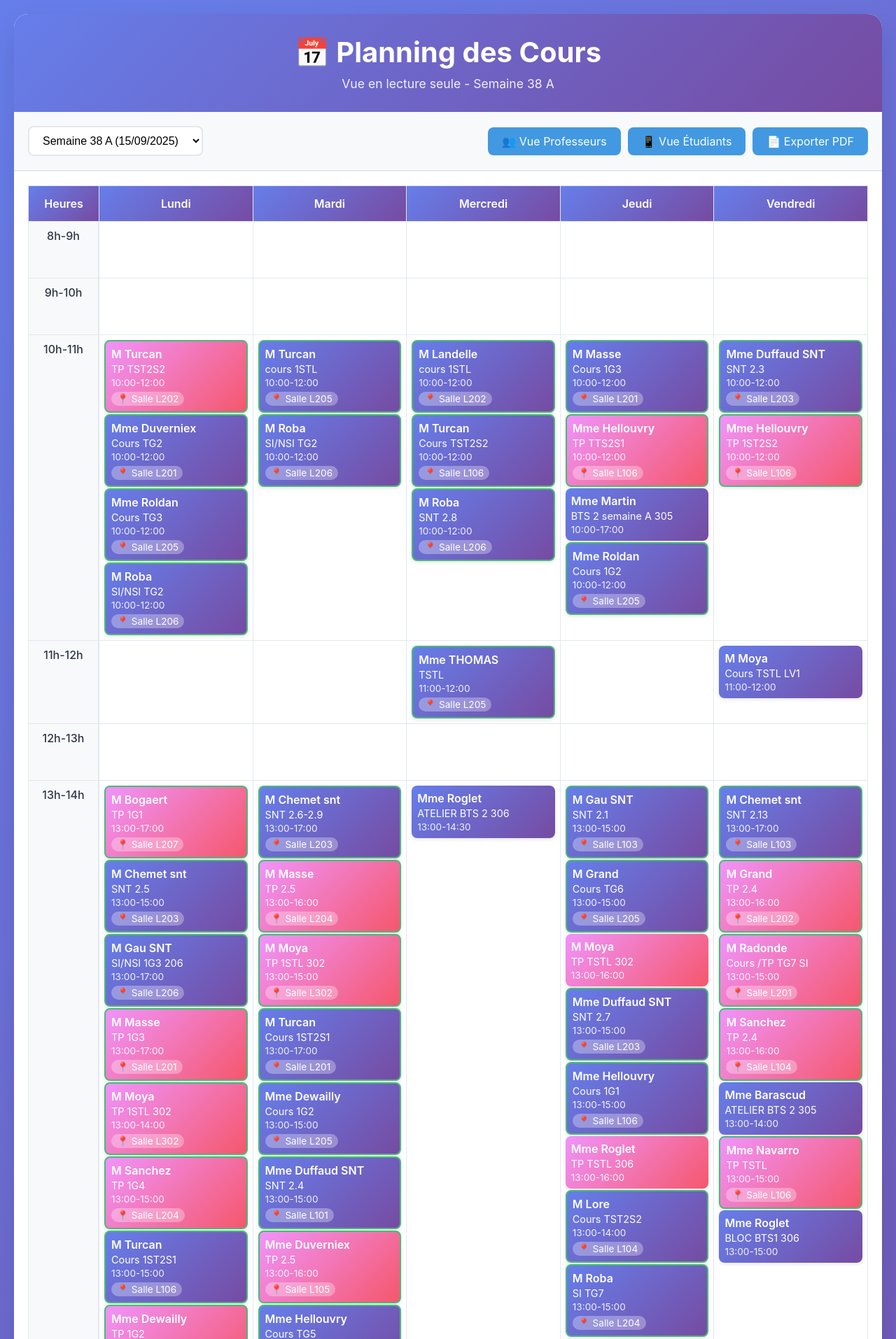
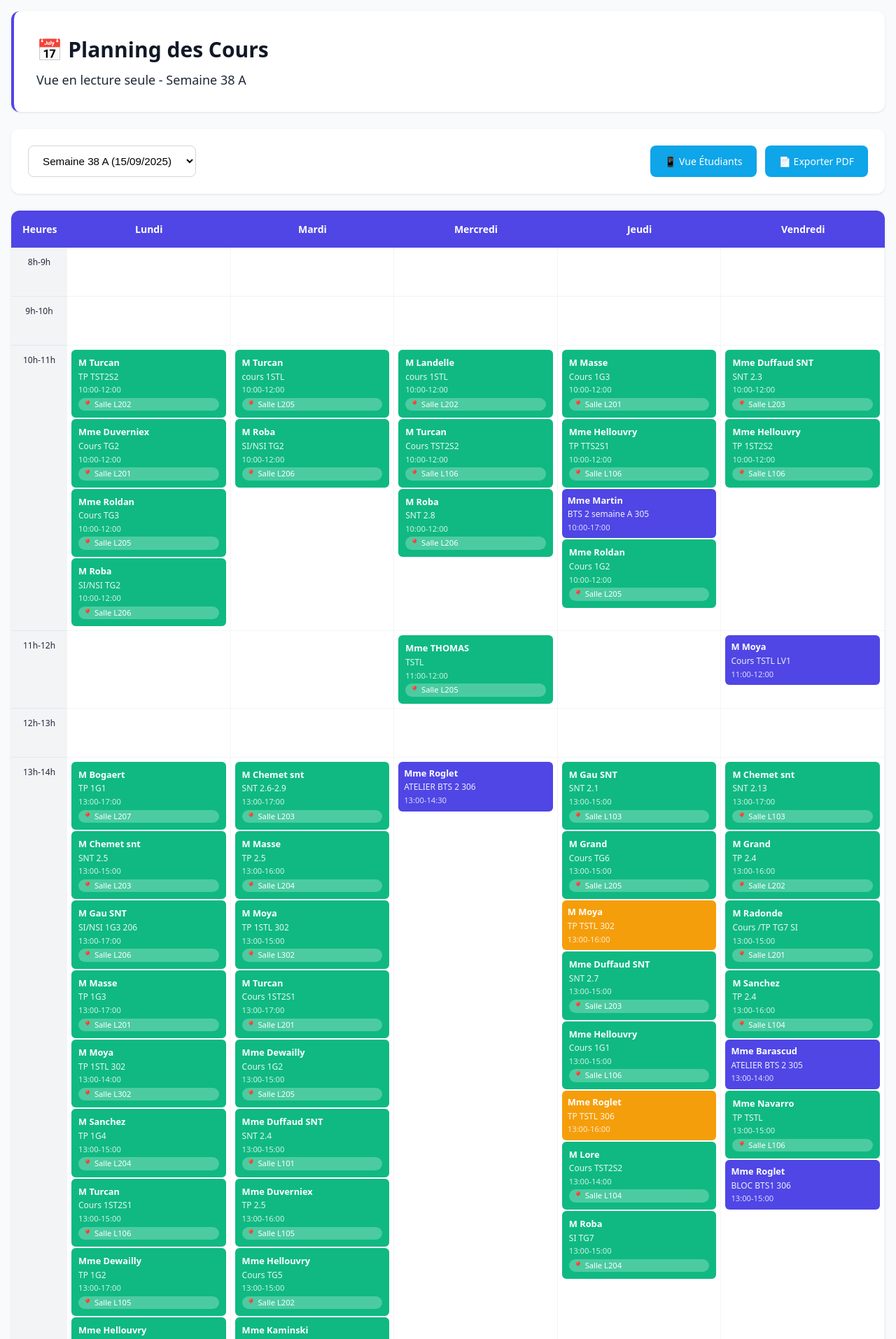
Before and after one commit to morgannito/emploi-temps-app, a Flask app: page /planning in a window 1280 px wide. Shown: the top 1914 px of the page at 70% size. Run offline with Flask 3, Linux system fonts and the light colour scheme; data comes from the database, SQL or seed files in the repository; data that the repository does not hold is empty.

Commit message:
Mise à jour des logs et template planning
- Logs d'application mis à jour : logs/application.log
- Template planning en lecture seule amélioré : templates/planning_readonly.html
- Améliorations de l'interface et logs d'activité

```diff
--- a/templates/planning_readonly.html
+++ b/templates/planning_readonly.html
@@ -6,14 +6,16 @@
     <title>Planning - {{ week_name }}</title>
     <style>
         :root {
-            --primary-color: #667eea;
-            --secondary-color: #764ba2;
-            --success-color: #48bb78;
-            --danger-color: #f56565;
-            --warning-color: #ed8936;
-            --info-color: #4299e1;
-            --light-color: #f7fafc;
-            --dark-color: #2d3748;
+            --primary: #4f46e5;
+            --primary-light: #6366f1;
+            --secondary: #0ea5e9;
+            --success: #10b981;
+            --warning: #f59e0b;
+            --danger: #ef4444;
+            --gray-50: #f9fafb;
+            --gray-100: #f3f4f6;
+            --gray-800: #1f2937;
+            --gray-900: #111827;
         }
 
         * {
@@ -23,207 +25,193 @@
         }
 
         body {
-            font-family: -apple-system, BlinkMacSystemFont, 'Segoe UI', Roboto, 'Helvetica Neue', Arial, sans-serif;
-            background: linear-gradient(135deg, var(--primary-color) 0%, var(--secondary-color) 100%);
-            min-height: 100vh;
-            padding: 20px;
+            font-family: system-ui, -apple-system, sans-serif;
+            background: var(--gray-50);
+            line-height: 1.5;
+            color: var(--gray-800);
         }
 
         .container {
-            max-width: 1400px;
+            max-width: 1600px;
             margin: 0 auto;
-            background: white;
-            border-radius: 20px;
-            box-shadow: 0 20px 40px rgba(0,0,0,0.1);
-            overflow: hidden;
+            padding: 1rem;
         }
 
         .header {
-            background: linear-gradient(135deg, var(--primary-color), var(--secondary-color));
-            color: white;
-            padding: 30px;
-            text-align: center;
+            background: white;
+            border-radius: 12px;
+            padding: 2rem;
+            margin-bottom: 1.5rem;
+            box-shadow: 0 1px 3px rgba(0,0,0,0.1);
+            border-left: 4px solid var(--primary);
         }
 
         .header h1 {
-            font-size: 2.5em;
-            margin-bottom: 10px;
+            font-size: 1.875rem;
+            font-weight: 700;
+            color: var(--gray-900);
+            margin-bottom: 0.5rem;
         }
 
         .header p {
-            opacity: 0.9;
-            font-size: 1.1em;
+            color: var(--gray-600);
+            font-size: 1.125rem;
         }
 
         .controls {
-            background: #f8f9fa;
-            padding: 20px;
+            background: white;
+            border-radius: 12px;
+            padding: 1.5rem;
+            margin-bottom: 1.5rem;
             display: flex;
             justify-content: space-between;
             align-items: center;
             flex-wrap: wrap;
-            gap: 15px;
-            border-bottom: 2px solid #e2e8f0;
+            gap: 1rem;
+            box-shadow: 0 1px 3px rgba(0,0,0,0.1);
         }
 
         .week-selector select {
-            padding: 10px 15px;
-            border: 2px solid #e2e8f0;
+            padding: 0.75rem 1rem;
+            border: 1px solid #d1d5db;
             border-radius: 8px;
-            font-size: 1em;
             background: white;
+            font-size: 0.95rem;
+            min-width: 200px;
             cursor: pointer;
-            transition: border-color 0.3s;
-        }
-
-        .week-selector select:hover {
-            border-color: var(--primary-color);
+            transition: all 0.2s;
         }
 
         .week-selector select:focus {
             outline: none;
-            border-color: var(--primary-color);
-            box-shadow: 0 0 0 3px rgba(102, 126, 234, 0.1);
+            border-color: var(--primary);
+            box-shadow: 0 0 0 3px rgba(79, 70, 229, 0.1);
         }
 
         .action-buttons {
             display: flex;
-            gap: 10px;
-            flex-wrap: wrap;
+            gap: 0.75rem;
         }
 
         .btn {
-            padding: 10px 20px;
+            padding: 0.75rem 1.25rem;
             border: none;
             border-radius: 8px;
-            font-size: 1em;
+            font-size: 0.875rem;
+            font-weight: 500;
             cursor: pointer;
-            transition: all 0.3s;
+            transition: all 0.2s;
             text-decoration: none;
-            display: inline-block;
+            display: inline-flex;
+            align-items: center;
+            gap: 0.5rem;
         }
 
         .btn-view {
-            background: var(--info-color);
+            background: var(--secondary);
             color: white;
         }
 
         .btn-view:hover {
-            background: #3182ce;
-            transform: translateY(-2px);
-            box-shadow: 0 4px 10px rgba(66, 153, 225, 0.3);
+            background: #0284c7;
+            transform: translateY(-1px);
         }
 
         .schedule-grid {
+            background: white;
+            border-radius: 12px;
+            overflow: hidden;
+            box-shadow: 0 1px 3px rgba(0,0,0,0.1);
             display: grid;
-            grid-template-columns: 100px repeat(5, 1fr);
-            gap: 1px;
-            background: #e2e8f0;
-            padding: 1px;
-            margin: 20px;
+            grid-template-columns: 80px repeat(5, 1fr);
         }
 
         .time-header, .day-header {
-            background: linear-gradient(135deg, var(--primary-color), var(--secondary-color));
+            background: var(--primary);
             color: white;
-            padding: 15px;
+            padding: 1rem;
             text-align: center;
             font-weight: 600;
+            font-size: 0.875rem;
         }
 
         .time-slot {
-            background: #f8f9fa;
-            padding: 10px;
+            background: var(--gray-100);
+            padding: 0.75rem 0.5rem;
             text-align: center;
             font-weight: 500;
-            color: var(--dark-color);
-            border-right: 1px solid #e2e8f0;
+            font-size: 0.75rem;
+            color: var(--gray-600);
+            border-bottom: 1px solid #e5e7eb;
         }
 
         .schedule-cell {
             background: white;
-            min-height: 80px;
-            position: relative;
-            padding: 5px;
+            min-height: 70px;
+            padding: 0.25rem;
+            border-bottom: 1px solid #f3f4f6;
+            border-right: 1px solid #f3f4f6;
         }
 
         .course-in-grid {
-            background: linear-gradient(135deg, var(--primary-color), var(--secondary-color));
+            background: var(--primary);
             color: white;
-            padding: 8px;
-            border-radius: 8px;
-            margin: 2px;
-            box-shadow: 0 2px 5px rgba(0,0,0,0.1);
-            transition: all 0.3s;
-            position: relative;
-            min-height: 70px;
+            padding: 0.5rem;
+            border-radius: 6px;
+            margin: 0.125rem;
+            font-size: 0.8rem;
+            line-height: 1.3;
+            min-height: 60px;
+            display: flex;
+            flex-direction: column;
+            justify-content: center;
+            transition: all 0.2s;
         }
 
         .course-in-grid:hover {
             transform: scale(1.02);
-            box-shadow: 0 4px 10px rgba(0,0,0,0.2);
-            z-index: 10;
+            box-shadow: 0 4px 12px rgba(79, 70, 229, 0.3);
         }
 
         .course-in-grid.tp {
-            background: linear-gradient(135deg, #f093fb, #f5576c);
+            background: var(--warning);
         }
 
         .course-in-grid.assigned {
-            border: 2px solid var(--success-color);
+            border: 2px solid var(--success);
+            background: var(--success);
         }
 
         .prof-name {
             font-weight: 600;
-            margin-bottom: 3px;
+            margin-bottom: 0.25rem;
         }
 
         .course-type {
-            font-size: 0.9em;
-            margin-bottom: 3px;
+            font-size: 0.75rem;
+            opacity: 0.9;
+            margin-bottom: 0.25rem;
         }
 
         .course-duration {
-            font-size: 0.85em;
-            opacity: 0.9;
+            font-size: 0.7rem;
+            opacity: 0.8;
         }
 
         .room-badge {
+            background: rgba(255,255,255,0.25);
+            padding: 0.125rem 0.375rem;
+            border-radius: 12px;
+            font-size: 0.7rem;
+            margin-top: 0.25rem;
             display: inline-block;
-            background: rgba(255,255,255,0.3);
-            padding: 2px 8px;
-            border-radius: 12px;
-            font-size: 0.85em;
-            margin-top: 5px;
         }
 
-        .legend {
-            padding: 20px;
-            background: #f8f9fa;
-            border-top: 2px solid #e2e8f0;
-        }
-
-        .legend h3 {
-            margin-bottom: 15px;
-            color: var(--dark-color);
-        }
-
-        .legend-items {
-            display: flex;
-            gap: 20px;
-            flex-wrap: wrap;
-        }
-
-        .legend-item {
-            display: flex;
-            align-items: center;
-            gap: 8px;
-        }
-
-        .legend-color {
-            width: 20px;
-            height: 20px;
-            border-radius: 4px;
+        @media (max-width: 768px) {
+            .container { padding: 0.5rem; }
+            .schedule-grid { grid-template-columns: 60px repeat(5, 1fr); }
+            .time-header, .day-header { padding: 0.5rem; font-size: 0.75rem; }
+            .course-in-grid { padding: 0.375rem; font-size: 0.7rem; }
         }
     </style>
 </head>
@@ -246,7 +234,6 @@
             </div>
 
             <div class="action-buttons">
-                <a href="/professors" class="btn btn-view">👥 Vue Professeurs</a>
                 <a href="/student/{{ week_name }}" class="btn btn-view">📱 Vue Étudiants</a>
                 <a href="/export_week_pdf/{{ week_name }}" class="btn btn-view">📄 Exporter PDF</a>
             </div>
@@ -284,23 +271,6 @@
             {% endfor %}
         </div>
 
-        <div class="legend">
-            <h3>Légende</h3>
-            <div class="legend-items">
-                <div class="legend-item">
-                    <div class="legend-color" style="background: linear-gradient(135deg, var(--primary-color), var(--secondary-color));"></div>
-                    <span>Cours magistral</span>
-                </div>
-                <div class="legend-item">
-                    <div class="legend-color" style="background: linear-gradient(135deg, #f093fb, #f5576c);"></div>
-                    <span>Travaux pratiques (TP)</span>
-                </div>
-                <div class="legend-item">
-                    <div class="legend-color" style="border: 2px solid var(--success-color); background: white;"></div>
-                    <span>Salle attribuée</span>
-                </div>
-            </div>
-        </div>
     </div>
 </body>
 </html>
```
Also changed, not shown: 1 other file.
